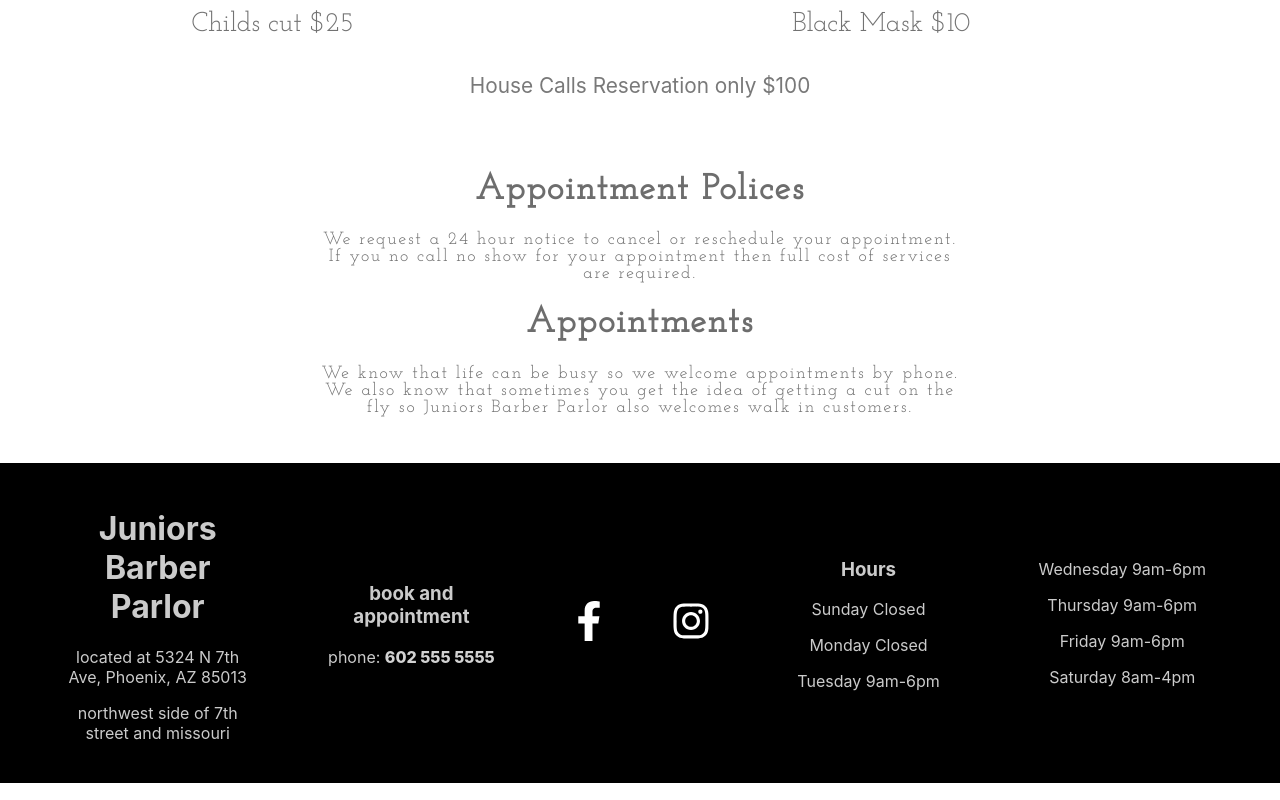
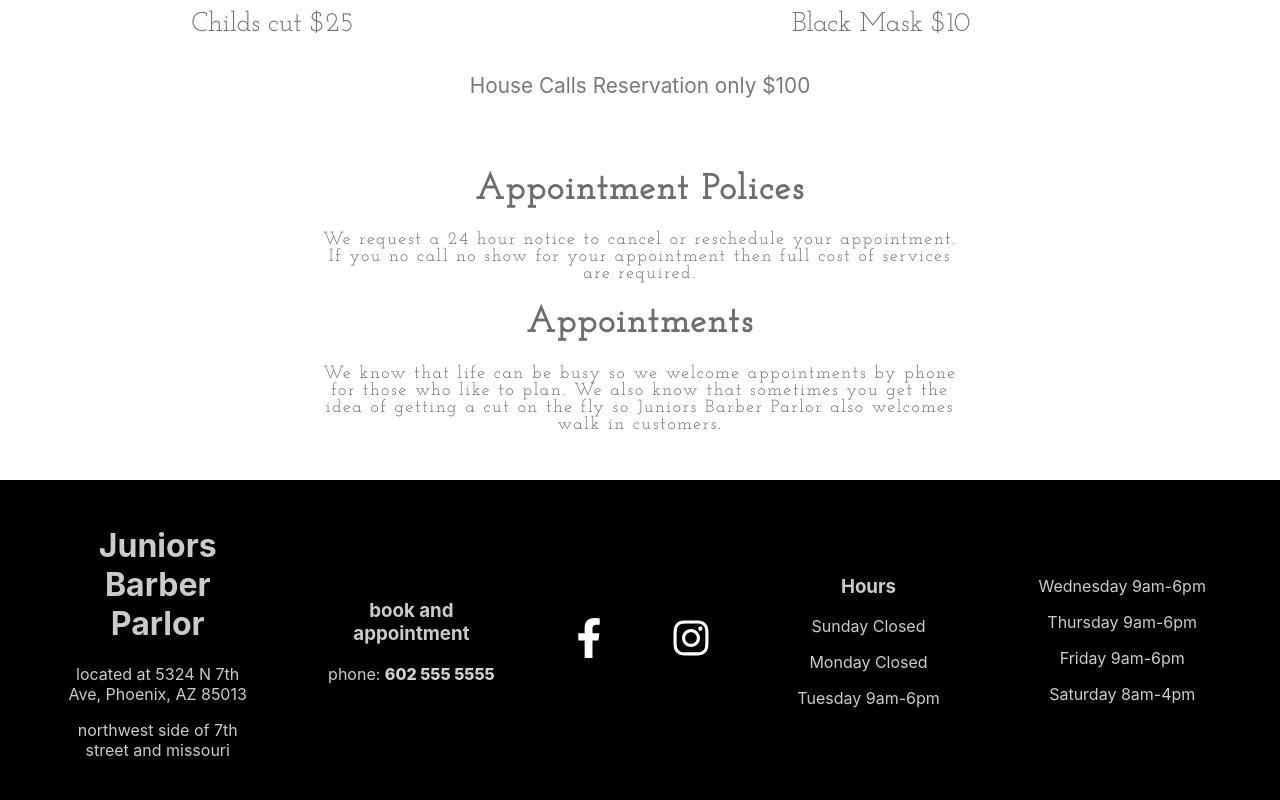
Before and after one commit to NickTillinghast/juniors, a React (Create React App) app: page /#/Services in a window 1280 px wide. Shown: the part 1058-1858 px from the top of the page. Built offline with nearby package versions, Linux system fonts and the light colour scheme; no server answers; a web font is replaced by a local one; what google-maps-react would draw is missing.

Commit message:
added text

```diff
--- a/src/Components/Home.css
+++ b/src/Components/Home.css
@@ -1,6 +1,14 @@
 .home-main {
+  -webkit-animation: fadein 3s;
 }
-
+@keyframes fadein {
+  from {
+    opacity: 0;
+  }
+  to {
+    opacity: 1;
+  }
+}
 .home-junior-div {
   display: flex;
   flex-direction: column;
@@ -95,3 +103,44 @@ h2 {
   top: 14%;
   width: 70%;
 }
+
+/*
+
+
+.sidenav {
+  float: right;
+  height: 100%;
+  width: 0;
+  position: fixed;
+  z-index: 1;
+  top: 0;
+  right: 0;
+  background-color: rgb(49, 49, 49);
+  overflow-x: hidden;
+  padding-top: 60px;
+  transition: 0.5s;
+}
+.sidenav a {
+  padding: 8px 8px 8px 32px;
+  text-decoration: none;
+  font-size: 25px;
+  font-family: sans-serif;
+  font-weight: bold;
+  color: #999999;
+  display: block;
+  transition: 0.3s;
+  border-bottom: solid;
+  border-bottom-width: 0.5px;
+}
+
+.sidenav a:hover {
+  color: #f1f1f1;
+  background-color: rgb(134, 134, 134);
+}
+.sidenav .closebtn {
+  position: absolute;
+  top: 0;
+  font-size: 36px;
+  right: 0px;
+  border-bottom: none;
+} */
--- a/src/Components/Services.css
+++ b/src/Components/Services.css
@@ -10,6 +10,16 @@
   color: rgba(221, 221, 221, 0.979);
   font-size: 40px;
   font-family: "sans-serif";
+  -webkit-animation: fadein 1s;
+}
+
+@keyframes fadein {
+  from {
+    opacity: 0;
+  }
+  to {
+    opacity: 1;
+  }
 }
 .house-call {
   font-size: 1.3em;
--- a/src/Components/Services.js
+++ b/src/Components/Services.js
@@ -40,7 +40,7 @@ export default function Services() {
               <p>We request a 24 hour notice to cancel or reschedule your appointment.
                 If you no call no show for your appointment then full cost of services are required.</p>
               <h1>Appointments</h1>
-              <p>We know that life can be busy so we welcome appointments by phone.  We also know that sometimes you get the idea of getting a cut on the fly so Juniors Barber Parlor also welcomes walk in customers.  </p>
+              <p>We know that life can be busy so we welcome appointments by phone for those who like to plan.  We also know that sometimes you get the idea of getting a cut on the fly so Juniors Barber Parlor also welcomes walk in customers.  </p>
             </div>
 
 
```
Also changed, not shown: src/Components/Header.js (+34 -0 lines), src/index.css (+41 -3 lines).
